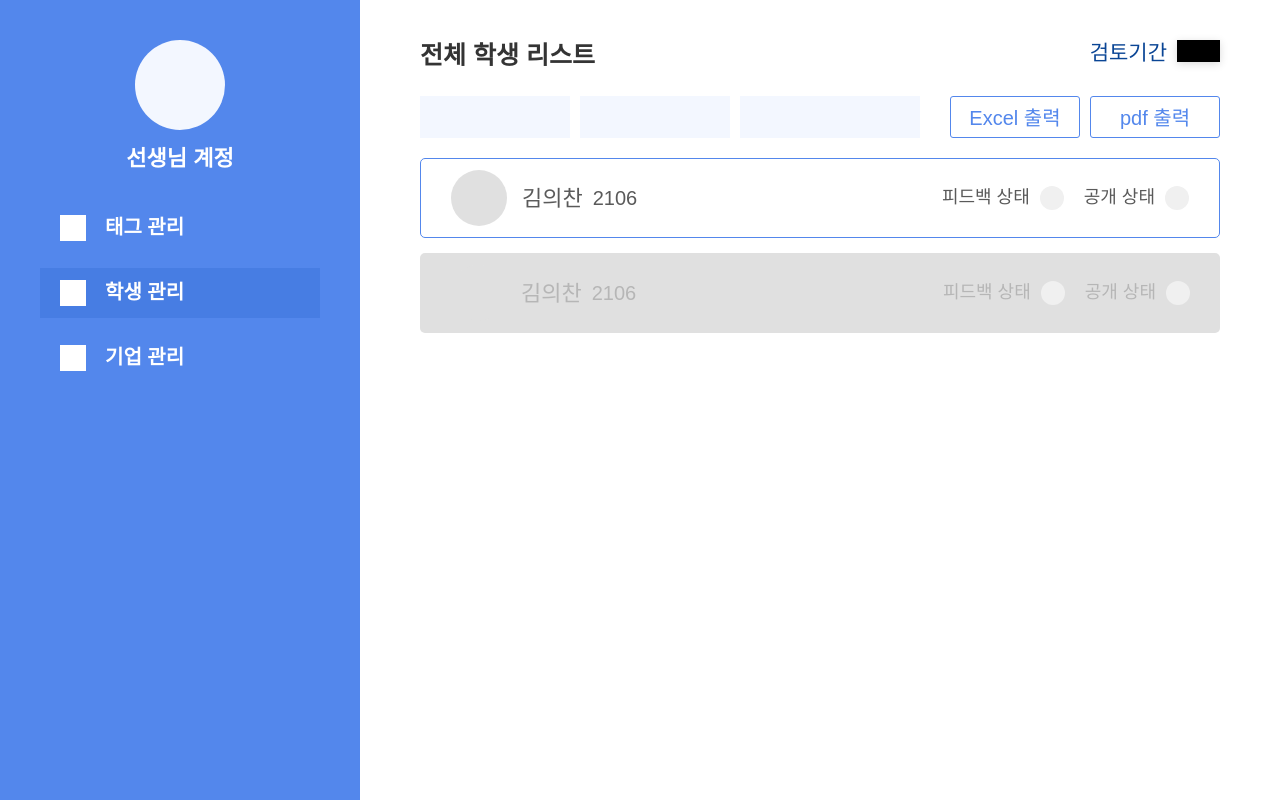
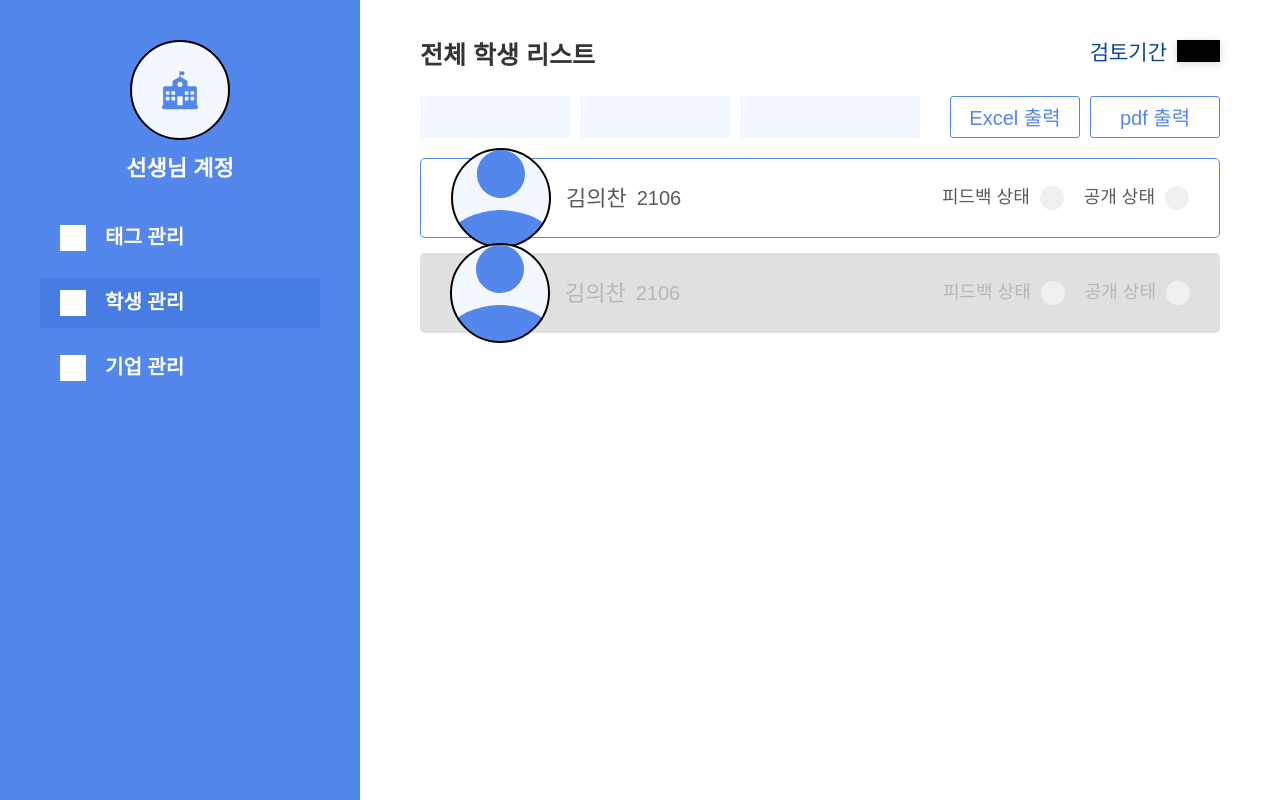
Before and after one commit to EntryDSM/Buldak, a Next.js app in the folder apps/teacher/: page / in a window 1280 px wide. Built offline with nearby package versions, Linux system fonts and the light colour scheme.

Commit message:
feat(teacher): common 프로필로 치환

```diff
--- a/apps/teacher/components/SideBar.tsx
+++ b/apps/teacher/components/SideBar.tsx
@@ -1,6 +1,7 @@
 import styled from '@emotion/styled';
 import Image from 'next/image';
 import Link from 'next/link';
+import { Profile } from '@packages/ui';
 
 type ManagementType = 'tag' | 'student' | 'company';
 
@@ -11,7 +12,7 @@ interface Props {
 const SideBar = ({ managementType }: Props) => {
     return (
         <_Wrapper>
-            <_SchoolImage />
+            <Profile type="school" />
             <_AccountType>선생님 계정</_AccountType>
             <_Navigation>
                 {navArray.map((item) => (
@@ -38,13 +39,6 @@ const _Wrapper = styled.aside`
     padding: 40px;
 `;
 
-// todo styled.div -> styled(Image)로 바꿔야함
-const _SchoolImage = styled.div`
-    width: 90px;
-    height: 90px;
-    border-radius: 50%;
-    background-color: ${({ theme }) => theme.color.background};
-`;
 const _AccountType = styled.strong`
     font-weight: 700;
     font-size: 22px;
--- a/apps/teacher/components/student/Box.tsx
+++ b/apps/teacher/components/student/Box.tsx
@@ -2,6 +2,7 @@ import { css } from '@emotion/react';
 import styled from '@emotion/styled';
 import { useContext } from 'react';
 import { ModalDispatchContext } from '../../context/ModalContext';
+import { Profile } from '@packages/ui';
 
 const StudentBox = () => {
     const dispatch = useContext(ModalDispatchContext);
@@ -12,7 +13,7 @@ const StudentBox = () => {
     return (
         <>
             <_Wrapper isSubmitted={true} onClick={onClick}>
-                <_ProfileImage />
+                <Profile type="image" src={''} />
                 <_Name className="submittedFont">김의찬</_Name>
                 <_StudentNumber className="submittedFont">2106</_StudentNumber>
                 <_States>
@@ -23,7 +24,7 @@ const StudentBox = () => {
                 </_States>
             </_Wrapper>
             <_Wrapper isSubmitted={false}>
-                <_ProfileImage />
+                <Profile type="image" src={''} />
                 <_Name className="unSubmittedFont">김의찬</_Name>
                 <_StudentNumber className="unSubmittedFont">2106</_StudentNumber>
                 <_States>
@@ -73,14 +74,6 @@ const _Wrapper = styled.li<WrapperProps>`
     }
 `;
 
-//todo div -> Next/Image로 수정
-const _ProfileImage = styled.div`
-    width: 56px;
-    height: 56px;
-    border-radius: 50%;
-    background-color: ${({ theme }) => theme.color.gray500};
-`;
-
 const _Name = styled.p`
     font-size: 22px;
     line-height: 27px;
```
